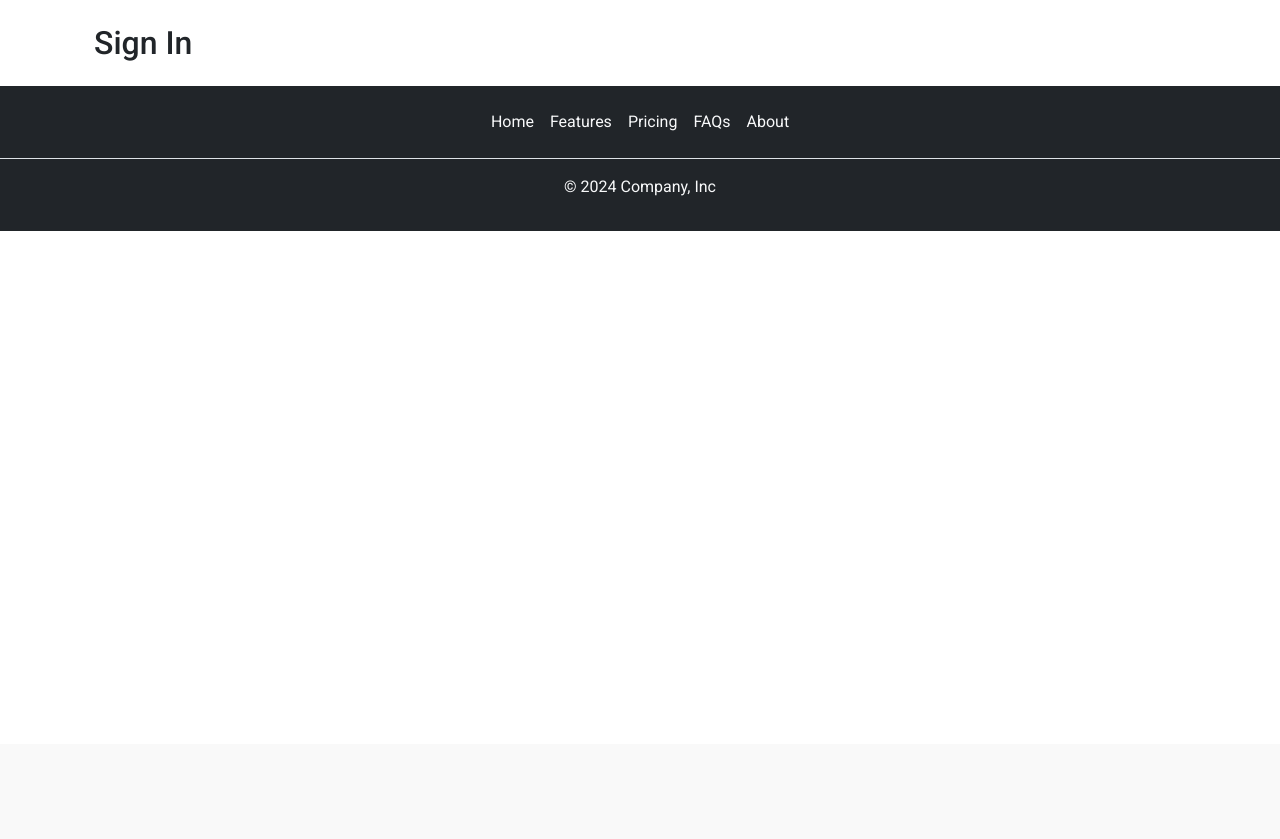
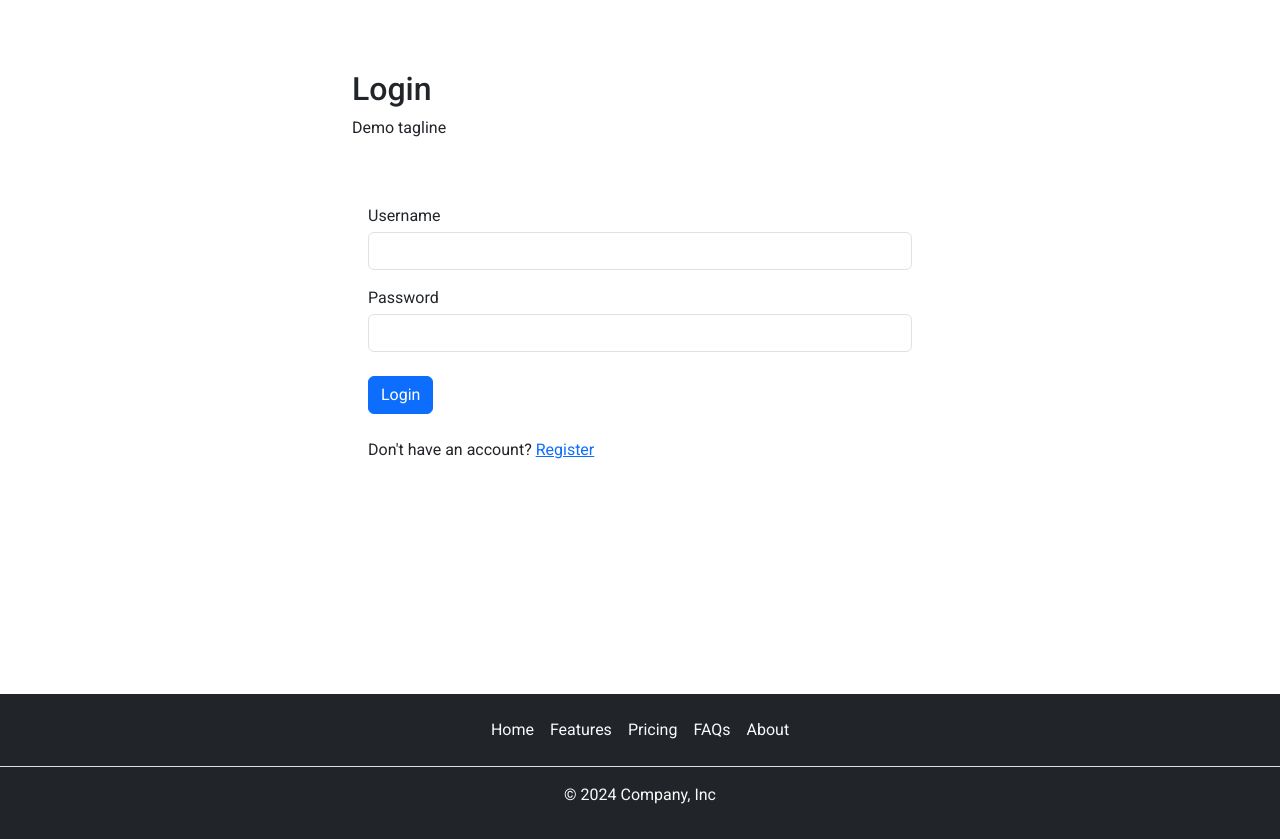
Before and after one commit to raed-nimer/CI-django-tech-blog, a Django app: template blogsApp/accounts/templates/accounts/login.html in a window 1280 px wide. Shown: the part 56-895 px from the top of the page. Before the commit the page ends 287 px from the top, so only its background shows below. Run offline with Django 5.2, Linux system fonts and the light colour scheme; the template is opened without the code that fills it, so the values that code supplies are empty; parts of the project's set-up code (start-up, migrations or seed data) failed here and were passed over.

Commit message:
Add login user page

```diff
--- a/blogsApp/accounts/templates/accounts/login.html
+++ b/blogsApp/accounts/templates/accounts/login.html
@@ -1,10 +1,25 @@
 {% extends 'layout.html' %}
 {% block content %}
-<div class="container mt-4">
-    <div class="">
+<div class="container mt-4" style="min-height: 75vh; max-width: 600px;">
+    <div style="margin-top: 70px;">
         <div style="">
-            <h2>Sign In</h2>
-
+            <h2 class="mt-4">Login</h2>
+            <p>Demo tagline</p>
+            <form method="POST" style="margin: 3rem 1rem;">
+                {% csrf_token %}
+                <div class="row mt-4">
+                    <div class="col-12 mt-3">
+                        <label for="" class="mb-1">Username</label>
+                        <input type="text" name="username" class="form-control" id="">
+                    </div>
+                    <div class="col-12 mt-3">
+                        <label for="" class="mb-1">Password</label>
+                        <input type="password" name="password" id="" class="form-control">
+                    </div>
+                </div>
+                <button type="submit" class="btn btn-primary mt-4">Login</button>
+                <p class="mt-4">Don't have an account? <a href="/accounts/register">Register</a> </p>
+            </form>
         </div>
     </div>
 </div>
```
